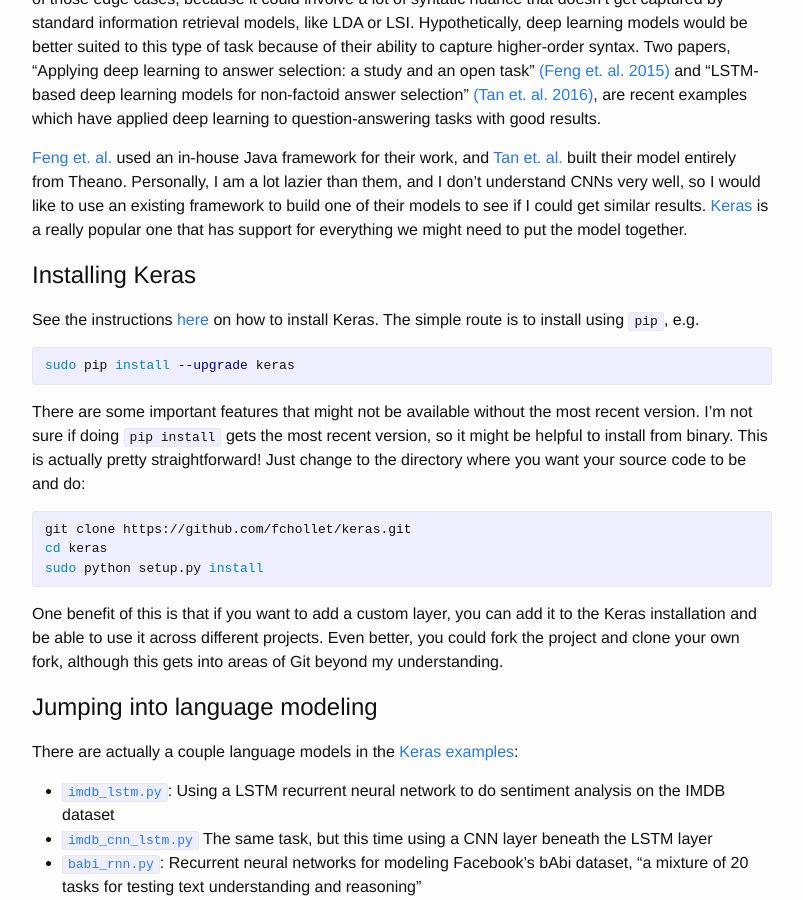
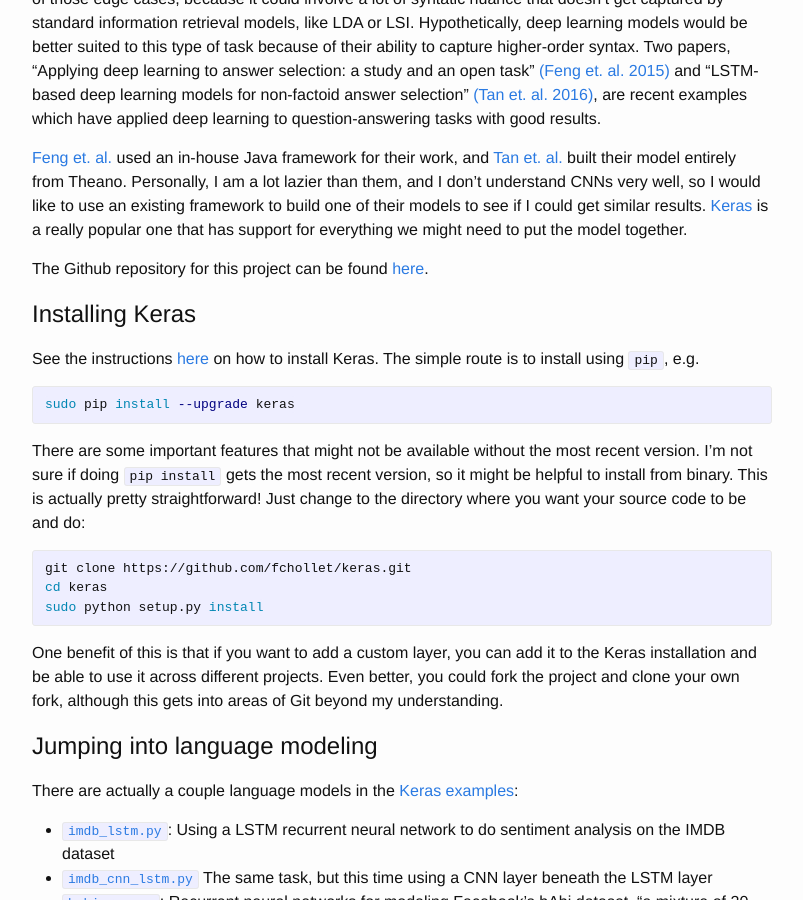
Before and after one commit to codekansas/codekansas.github.io, a Jekyll site: the page built from _posts/2016-04-27-keras-language-modeling.markdown, in a window 1280 px wide and 900 px high, scrolled down 1041 px. Shown: the whole window, without its empty margins (238-1041 px from the left). Built offline with Jekyll 4.4.1, drawn with Linux system fonts in a browser that asks for light colours; formulas are drawn with MathJax 3.

Commit message:
added github referal

```diff
--- a/_posts/2016-04-27-keras-language-modeling.markdown
+++ b/_posts/2016-04-27-keras-language-modeling.markdown
@@ -13,6 +13,8 @@
 [Question answering][qa wiki] has recieved more focus as large search engines have basically mastered general information retrieval and are starting to cover more edge cases. Question answering happens to be one of those edge cases, because it could involve a lot of syntatic nuance that doesn't get captured by standard information retrieval models, like LDA or LSI. Hypothetically, deep learning models would be better suited to this type of task because of their ability to capture higher-order syntax. Two papers, "Applying deep learning to answer selection: a study and an open task" [(Feng et. al. 2015)][feng] and "LSTM-based deep learning models for non-factoid answer selection" [(Tan et. al. 2016)][tan], are recent examples which have applied deep learning to question-answering tasks with good results.
 
 [Feng et. al.][feng] used an in-house Java framework for their work, and [Tan et. al.][tan] built their model entirely from Theano. Personally, I am a lot lazier than them, and I don't understand CNNs very well, so I would like to use an existing framework to build one of their models to see if I could get similar results. [Keras][keras] is a really popular one that has support for everything we might need to put the model together.
+
+The Github repository for this project can be found [here][github project].
 
 # Installing Keras
 
```
